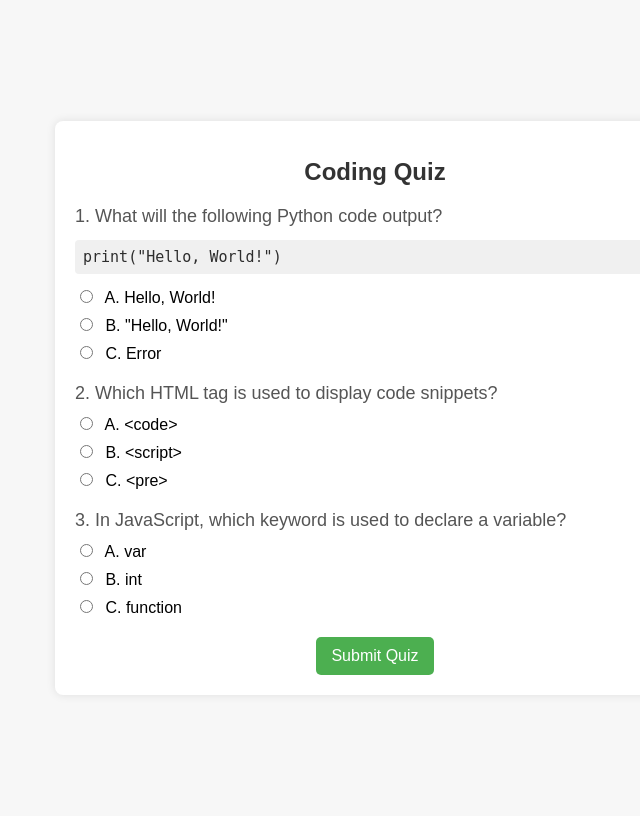
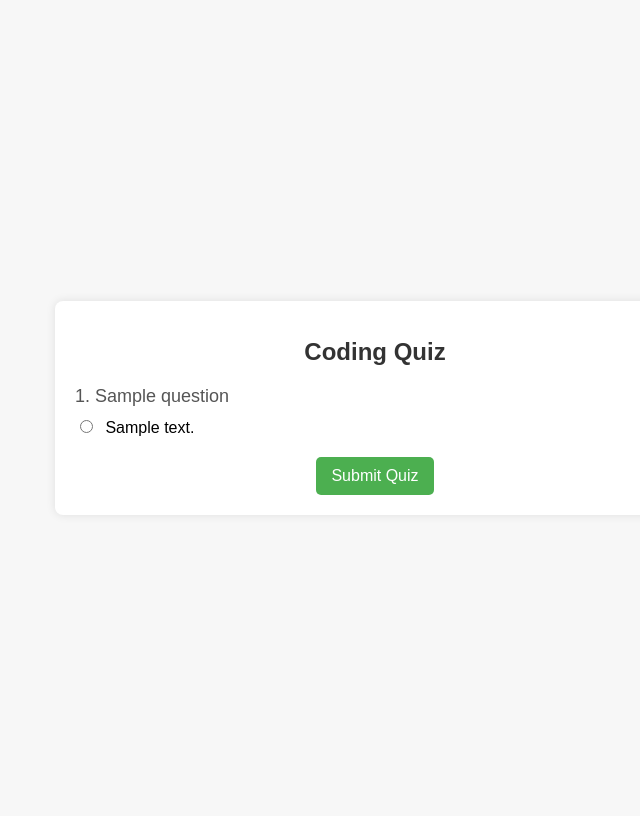
Before and after one commit to Solotole/Webstack-portfolio-project, a Flask app: template web_dynamic/templates/quiz.html in a window 1280 px wide. Shown: the whole page, without its empty margins (265-905 px from the left). Run offline with Flask 3, Linux system fonts and the light colour scheme; the template is opened without the code that fills it: most values are stand-ins (such as "Sample title", 1, 10 or a date in 2020).

Commit message:
quiz page

```diff
--- a/web_dynamic/templates/quiz.html
+++ b/web_dynamic/templates/quiz.html
@@ -4,31 +4,23 @@
   <meta charset="UTF-8">
   <meta name="viewport" content="width=device-width, initial-scale=1.0">
   <title>Coding Quiz</title>
-  <link rel="stylesheet" href="styles/quiz.css">
+  <link rel="stylesheet" href="./../static/styles/quiz.css">
 </head>
 <body>
   <div class="quiz-container">
     <h1>Coding Quiz</h1>
-    <form action="/submit-quiod="POST">
-      <div class="question">
-	<p>1. What will the following Python code output?</p>
-	<pre><code>print("Hello, World!")</code></pre>
-	<label><input type="radio" name="question1" value="A"> A. Hello, World!</label>
-	<label><input type="radio" name="question1" value="B"> B. "Hello, World!"</label>
-	<label><input type="radio" name="question1" value="C"> C. Error</label>
-      </div>
-      <div class="question">
-	<p>2. Which HTML tag is used to display code snippets?</p>
-	<label><input type="radio" name="question2" value="A"> A. &lt;code&gt;</label>
-	<label><input type="radio" name="question2" value="B"> B. &lt;script&gt;</label>
-	<label><input type="radio" name="question2" value="C"> C. &lt;pre&gt;</label>
-      </div>
-      <div class="question">
-        <p>3. In JavaScript, which keyword is used to declare a variable?</p>
-        <label><input type="radio" name="question3" value="A"> A. var</label>
-        <label><input type="radio" name="question3" value="B"> B. int</label>
-        <label><input type="radio" name="question3" value="C"> C. function</label>
-      </div>
+    <form action="/submit-quiod" method="POST">
+      {% for item in questions_with_answers %}
+        <div class="question">
+	  <p>{{ loop.index }}. {{ item.question.question }}</p>
+	  {% for answer in item.answers %}
+	    <label>
+	      <input type="radio" name="question{{ loop.index }}" value="{{ answer.id }}">
+	      {{ answer }}
+	    </label>
+	  {% endfor %}
+	</div>
+      {% endfor %}
       <button type="submit" class="submit-btn">Submit Quiz</button>
     </form>
   </div>
```
